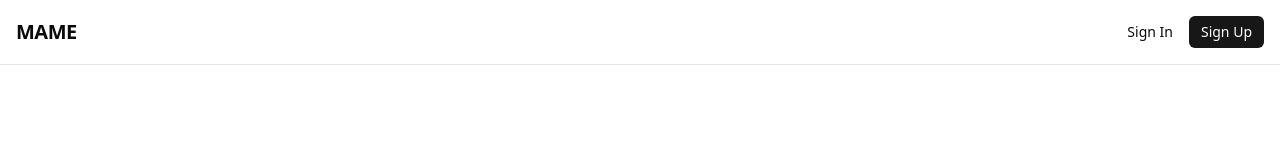
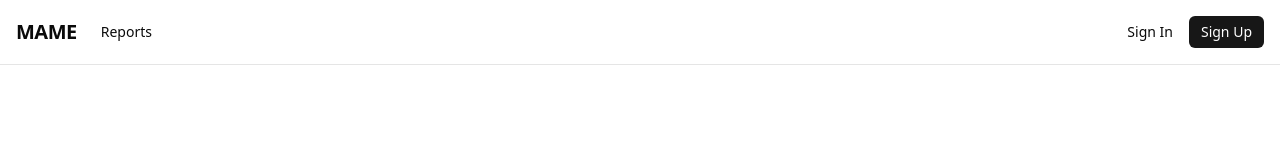
Before and after one commit to ronaldmendzas/MAME, a Next.js app in the folder apps/web/: page / in a window 1280 px wide. Shown: the top 160 px of the page. Built offline with nearby package versions, Linux system fonts and the light colour scheme; no server answers.

Commit message:
feat(web): add report navigation links to header

```diff
--- a/apps/web/src/components/header.tsx
+++ b/apps/web/src/components/header.tsx
@@ -5,9 +5,19 @@ export function Header() {
   return (
     <header className="border-b border-neutral-200 dark:border-neutral-800">
       <nav className="mx-auto flex max-w-7xl items-center justify-between px-4 py-4">
-        <Link href="/" className="text-xl font-bold tracking-tight">
-          MAME
-        </Link>
+        <div className="flex items-center gap-6">
+          <Link href="/" className="text-xl font-bold tracking-tight">
+            MAME
+          </Link>
+          <Link href="/reports" className="text-sm hover:underline">
+            Reports
+          </Link>
+          <SignedIn>
+            <Link href="/reports/mine" className="text-sm hover:underline">
+              My Reports
+            </Link>
+          </SignedIn>
+        </div>
         <div className="flex items-center gap-4">
           <SignedOut>
             <Link href="/sign-in" className="text-sm hover:underline">
```
